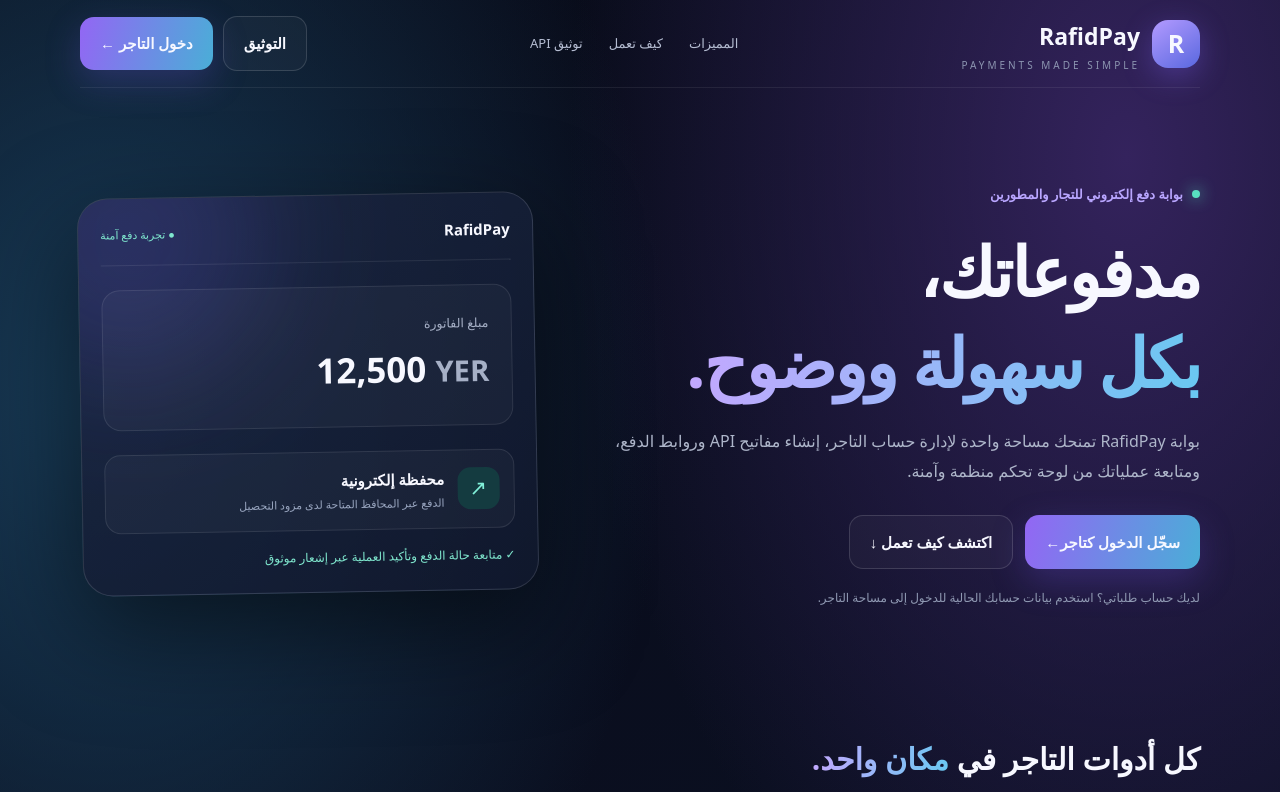
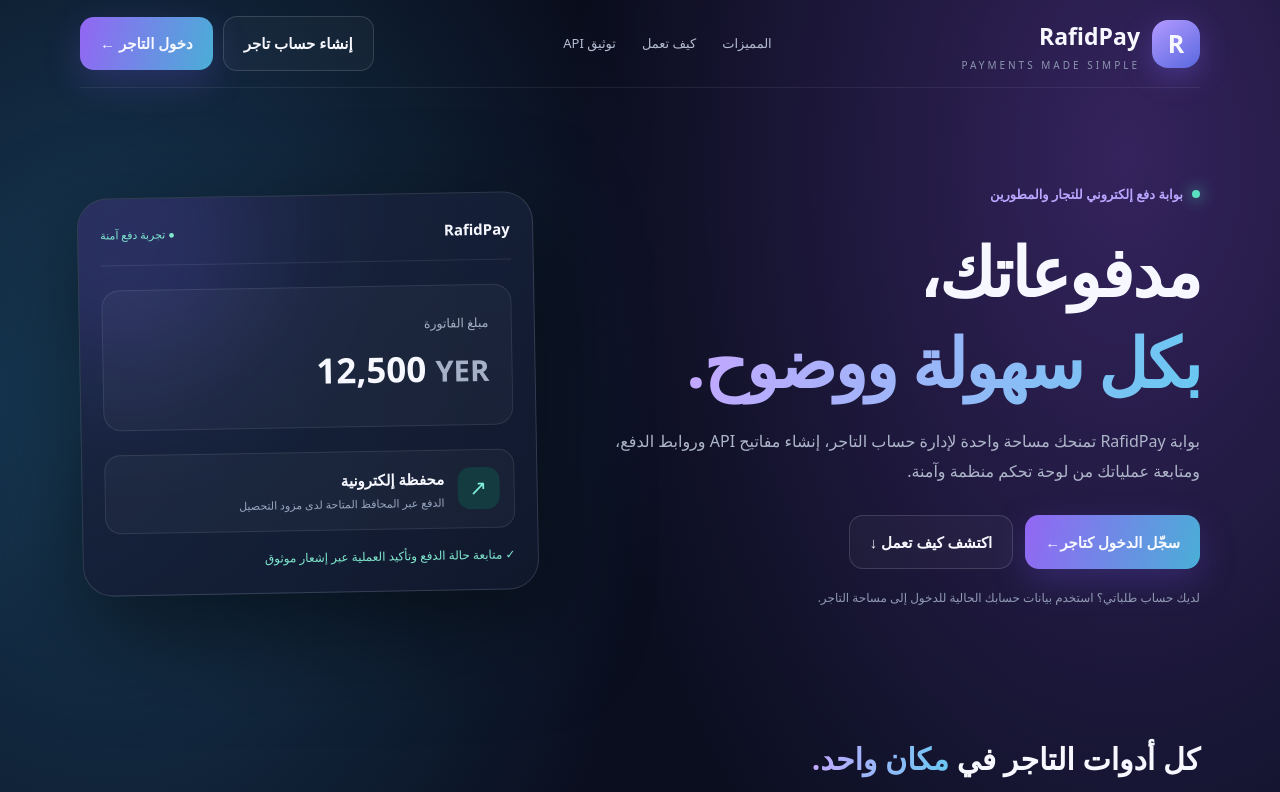
Before and after one commit to abod776n/redx-numbers, a website: page rafidpay/index.html in a window 1280 px wide. Shown: the top 792 px of the page. Drawn offline with Linux system fonts and the light colour scheme; a web font is replaced by a local one.

Commit message:
Expose merchant signup directly on RafidPay homepage

```diff
--- a/rafidpay/index.html
+++ b/rafidpay/index.html
@@ -14,7 +14,7 @@ a{color:inherit;text-decoration:none}.wrap{width:min(1120px,calc(100% - 36px));m
 </style>
 </head>
 <body>
-<header class="wrap nav"><a class="brand" href="/rafidpay"><span class="mark">R</span><span>RafidPay<small>PAYMENTS MADE SIMPLE</small></span></a><nav class="links"><a href="#features">المميزات</a><a href="#how">كيف تعمل</a><a href="/rafidpay/docs">توثيق API</a></nav><div class="nav-actions"><a class="btn ghost" href="/rafidpay/docs">التوثيق</a><a class="btn primary" href="/rafidpay/login">دخول التاجر ←</a></div></header>
+<header class="wrap nav"><a class="brand" href="/rafidpay"><span class="mark">R</span><span>RafidPay<small>PAYMENTS MADE SIMPLE</small></span></a><nav class="links"><a href="#features">المميزات</a><a href="#how">كيف تعمل</a><a href="/rafidpay/docs">توثيق API</a></nav><div class="nav-actions"><a class="btn ghost" href="/rafidpay/register">إنشاء حساب تاجر</a><a class="btn primary" href="/rafidpay/login">دخول التاجر ←</a></div></header>
 <main class="wrap">
 <section class="hero"><div><div class="eyebrow"><i></i> بوابة دفع إلكتروني للتجار والمطورين</div><h1>مدفوعاتك،<br><span class="grad">بكل سهولة ووضوح.</span></h1><p>بوابة RafidPay تمنحك مساحة واحدة لإدارة حساب التاجر، إنشاء مفاتيح API وروابط الدفع، ومتابعة عملياتك من لوحة تحكم منظمة وآمنة.</p><div class="hero-actions"><a class="btn primary" href="/rafidpay/login">سجّل الدخول كتاجر <span>←</span></a><a class="btn ghost" href="#how">اكتشف كيف تعمل ↓</a></div><div class="note">لديك حساب طلباتي؟ استخدم بيانات حسابك الحالية للدخول إلى مساحة التاجر.</div></div>
 <div class="visual"><div class="vtop"><span class="vbrand">RafidPay</span><span class="secure">● تجربة دفع آمنة</span></div><div class="amount"><small>مبلغ الفاتورة</small><strong>12,500 <small>YER</small></strong></div><div class="method"><span class="method-icon">↗</span><span><b>محفظة إلكترونية</b><small>الدفع عبر المحافظ المتاحة لدى مزود التحصيل</small></span></div><div class="approved">✓ متابعة حالة الدفع وتأكيد العملية عبر إشعار موثوق</div></div></section>
```
